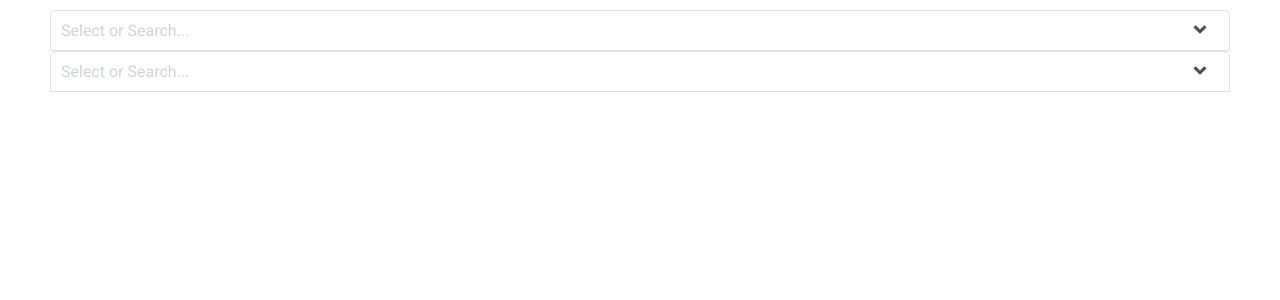
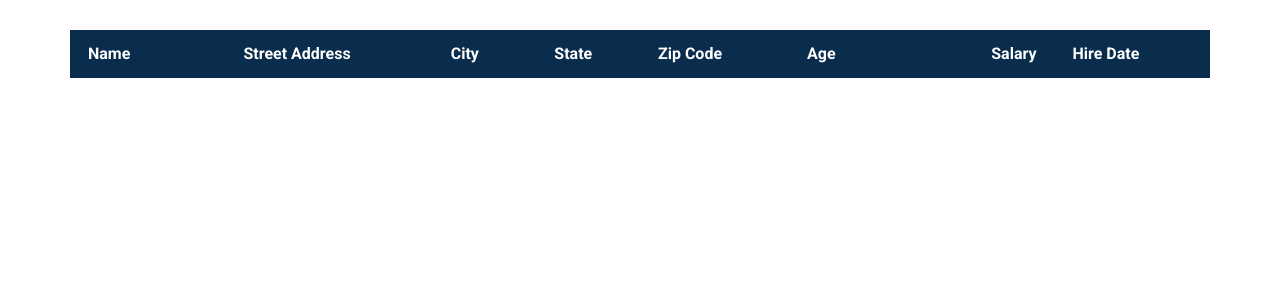
Before and after one commit to gvpinto/reactjs-react-components, a React (Vite) app: page / in a window 1280 px wide. Shown: the top 300 px of the page. Built offline with nearby package versions, Linux system fonts and the light colour scheme; data requests are answered from the project's data file.

Commit message:
Table: created header

```diff
--- a/src/App.jsx
+++ b/src/App.jsx
@@ -6,6 +6,7 @@ import store from './store';
 import { ReactQueryDevtools } from '@tanstack/react-query-devtools';
 import GlobalStyles from '../styles/GlobalStyles';
 import InputBoxTest from './pages/InputBoxTest';
+import SyncTableTest from './pages/SyncTableTest';
 // import { AppProvider } from './ contexts/AppContext';
 
 // Create a client
@@ -30,7 +31,8 @@ function App() {
         <QueryClientProvider client={queryClient}>
           <GlobalStyles />
           {/* <InputBoxTest /> */}
-          <DropdownTest />
+          {/* <DropdownTest /> */}
+          <SyncTableTest />
           <ReactQueryDevtools initialIsOpen={false} />
         </QueryClientProvider>
       </Provider>
--- a/src/components/CountryDropdown.jsx
+++ b/src/components/CountryDropdown.jsx
@@ -6,7 +6,7 @@ import {
   updateSelectedCountry,
 } from '../store/slices/applSlice';
 
-import Dropdown, { DropdownMenu, DropdownSelect } from '../ui/Dropdown';
+import Dropdown from '../ui/Dropdown';
 
 // ALT
 // import { AppConstants, useAppDispatch } from '../ contexts/AppContext';
@@ -85,8 +85,8 @@ function CountryDropdown() {
         id='country'
         getSelectedItem={updateSelectedItem}
       >
-        <DropdownSelect id='country' />
-        <DropdownMenu items={countries} />
+        <Dropdown.Select id='country' />
+        <Dropdown.Menu items={countries} />
       </Dropdown>
     </>
   );
--- a/src/components/StateDropdown.jsx
+++ b/src/components/StateDropdown.jsx
@@ -6,7 +6,7 @@ import {
   updateSelectedState,
 } from '../store/slices/applSlice';
 
-import Dropdown, { DropdownMenu, DropdownSelect } from '../ui/Dropdown';
+import Dropdown from '../ui/Dropdown';
 
 /**
  * Main Function
@@ -47,8 +47,8 @@ function StateDropdown() {
         id='country'
         getSelectedItem={updateSelectedItem}
       >
-        <DropdownSelect id='state' />
-        <DropdownMenu items={states} />
+        <Dropdown.Select id='state' />
+        <Dropdown.Menu items={states} />
       </Dropdown>
     </>
   );
--- /dev/null
+++ b/src/pages/SyncTableTest.jsx
@@ -0,0 +1,106 @@
+import SyncTable from '../ui/SyncTable';
+
+function SyncTableTest() {
+  const metadata = [
+    {
+      id: 1,
+      name: 'Name',
+      hAlign: 'left',
+      dAlign: 'left',
+      width: '15%',
+      textColor: '#FFF',
+      bgColor: '',
+      sort: true,
+      filter: true,
+    },
+    {
+      id: 2,
+      name: 'Street Address',
+      hAlign: 'left',
+      dAlign: 'left',
+      width: '20%',
+      textColor: '#FFF',
+      bgColor: '',
+      sort: true,
+      filter: true,
+    },
+    {
+      id: 3,
+      name: 'City',
+      hAlign: 'left',
+      dAlign: 'left',
+      width: '10%',
+      textColor: '#FFF',
+      bgColor: '',
+      sort: true,
+      filter: true,
+    },
+    {
+      id: 4,
+      name: 'State',
+      hAlign: 'left',
+      dAlign: 'left',
+      width: '10%',
+      textColor: '#FFF',
+      bgColor: '',
+      sort: true,
+      filter: true,
+    },
+    {
+      id: 5,
+      name: 'Zip Code',
+      hAlign: 'left',
+      dAlign: 'left',
+      width: '10%',
+      textColor: '#FFF',
+      bgColor: '',
+      sort: true,
+      filter: true,
+    },
+    {
+      id: 6,
+      name: 'Age',
+      hAlign: 'center',
+      dAlign: 'center',
+      width: '15%',
+      textColor: '#FFF',
+      bgColor: '',
+      sort: true,
+      filter: true,
+    },
+    {
+      id: 7,
+      name: 'Salary',
+      hAlign: 'right',
+      dAlign: 'right',
+      width: '15%',
+      textColor: '#FFF',
+      bgColor: '',
+      sort: true,
+      filter: true,
+    },
+    {
+      id: 8,
+      name: 'Hire Date',
+      hAlign: 'left',
+      dAlign: 'left',
+      width: '15%',
+      textColor: '#FFF',
+      bgColor: '',
+      sort: true,
+      filter: true,
+    },
+  ];
+  return (
+    <SyncTable
+      metadata={metadata}
+      defColSortId={1}
+    >
+      {/* <SyncTable.Filter /> */}
+      <SyncTable.Data />
+      {/* <SyncTable.Pagination /> */}
+    </SyncTable>
+  );
+}
+
+export default SyncTableTest;
--- a/src/ui/Dropdown.jsx
+++ b/src/ui/Dropdown.jsx
@@ -9,6 +9,9 @@ import InputBox from '../components/InputBox';
 // import { useImmer } from 'use-immer';
 // import { useImmerReducer } from 'use-immer';
 
+/*
+    Styling Components
+*/
 const StyledDropdown = styled.div`
   position: relative;
   width: 100%;
@@ -39,6 +42,7 @@ const StyledDropdownSelectIcon = styled.span.attrs((props) => ({
   }
 `;
 
+// TODO: Change styling based on if the drop down is open or not
 const StyledDropdownMenu = styled.div.attrs((props) => ({
   $menuheight: props.$menuheight ?? 32,
 }))`
@@ -93,6 +97,7 @@ const StyledDropdownContentItem = styled.a`
   }
 `;
 
+// Creating a context
 const DropdownContext = createContext(null);
 
 /**
@@ -139,8 +144,8 @@ function Dropdown({ children, id, getSelectedItem }) {
  * @returns UI
  */
 
-function DropdownSelect() {
-  //   console.log('Rendering DropdownSelect');
+function Select() {
+  //   console.log('Rendering Select');
   const { setShowMenu, selectedItem, setSearchFilter, searchFilter, id } =
     useContext(DropdownContext);
 
@@ -164,6 +169,8 @@ function DropdownSelect() {
     setSearchValue(() => e.target.value);
     // e.stopPropogation();
   }
+
+  // TODO: Need to handle up and down arrow key. If the arrow key is pressed only the item displayed in the select box should change and the dropdown should no appear?
 
   return (
     <StyledDropdownSelect>
@@ -192,12 +199,12 @@ function DropdownSelect() {
 }
 
 /**
- * DropdownMenu - Is the Dropdown list box
+ * Menu - Is the Dropdown list box
  * @param {items} item list to be displayed
  * @returns
  */
-function DropdownMenu({ items }) {
-  //   console.log('Rendering DropdownMenu');
+function Menu({ items }) {
+  //   console.log('Rendering Menu');
 
   const { selectedItem, setSelectedItem, setShowMenu, searchFilter, showMenu } =
     useContext(DropdownContext);
@@ -264,5 +271,6 @@ function DropdownMenu({ items }) {
   );
 }
 
+Dropdown.Select = Select;
+Dropdown.Menu = Menu;
 export default Dropdown;
-export { DropdownMenu, DropdownSelect };
--- /dev/null
+++ b/src/ui/SyncTable.jsx
@@ -0,0 +1,132 @@
+import { createContext, useContext, useEffect, useReducer } from 'react';
+import { useImmerReducer } from 'use-immer';
+import styled, { css } from 'styled-components';
+
+const SyncTableContext = createContext(null);
+const SyncTableDispatchContext = createContext(null);
+
+const initialState = {
+  metadata: [],
+  defColSortId: 0,
+};
+
+function tableReducer(state, action) {
+  switch (action.type) {
+    case 'init':
+      state.metadata = action.payload.metadata;
+      state.defColSortId = action.payload.defColSortId;
+      break;
+
+    default:
+      throw Error('Unknown action: ' + action.type);
+  }
+}
+
+// Overall Component Wrapper
+const StyledTableComponent = styled.div`
+  margin: 2rem;
+`;
+
+// Table Styling
+const StyledTable = styled.table`
+  table-layout: fixed;
+  width: 100%;
+  border-collapse: collapse;
+  font-size: 1.6rem;
+`;
+
+/**
+ * Main Parent Component
+ */
+function SyncTable({ children, metadata, defColSortId }) {
+  const [state, dispatch] = useImmerReducer(tableReducer, initialState);
+
+  useEffect(() => {
+    dispatch({
+      type: 'init',
+      payload: {
+        metadata: metadata || [],
+        defColSortId: defColSortId || 0,
+      },
+    });
+  }, [defColSortId, dispatch, metadata]);
+
+  return (
+    <SyncTableContext.Provider value={state}>
+      <SyncTableDispatchContext.Provider value={dispatch}>
+        <StyledTableComponent>
+          <StyledTable>{children}</StyledTable>
+        </StyledTableComponent>
+      </SyncTableDispatchContext.Provider>
+    </SyncTableContext.Provider>
+  );
+}
+
+/**
+ * Component to display and handle filtering
+ */
+function Filter() {
+  return <div>TableFilter</div>;
+}
+
+// Style header - th to dynamically assign style based on the metadata
+const StyledTh = styled.th.attrs((props) => ({
+  $hAlign: props.$hAlign || 'center',
+  $bgColor: props.$bgColor || '#0a2d4e',
+  $textColor: props.$textColor || '#fff',
+}))`
+  width: ${(props) => props.$width};
+  text-align: ${(props) => props.$hAlign};
+  padding: 1.6rem 1.8rem;
+  background-color: ${(props) => props.$bgColor};
+  color: ${(props) => props.$textColor};
+  line-height: 1;
+`;
+
+const StyleTd = styled.td.attrs((props) => ({}))`
+  white-space: nowrap;
+  overflow: hidden;
+  text-overflow: ellipsis;
+`;
+
+function Data() {
+  const { metadata } = useTableState();
+
+  if (!metadata || metadata.length === 0) return null;
+
+  const tableHeader = metadata.map((item) => {
+    return (
+      <StyledTh
+        key={item.id}
+        $width={item.width}
+        $hAlign={item.hAlign}
+      >
+        {item.name}
+      </StyledTh>
+    );
+  });
+
+  return (
+    <thead>
+      <tr>{tableHeader}</tr>
+    </thead>
+  );
+}
+
+function Pagination() {
+  return <div>Pagination</div>;
+}
+
+function useTableState() {
+  return useContext(SyncTableContext);
+}
+
+function useTableDispatch() {
+  return useContext(SyncTableContext);
+}
+
+SyncTable.Filter = Filter;
+SyncTable.Data = Data;
+SyncTable.Pagination = Pagination;
+
+export default SyncTable;
```
Also changed, not shown: public/html/table-style.css (+45 -7 lines), public/html/table.html (+10 -10 lines).
